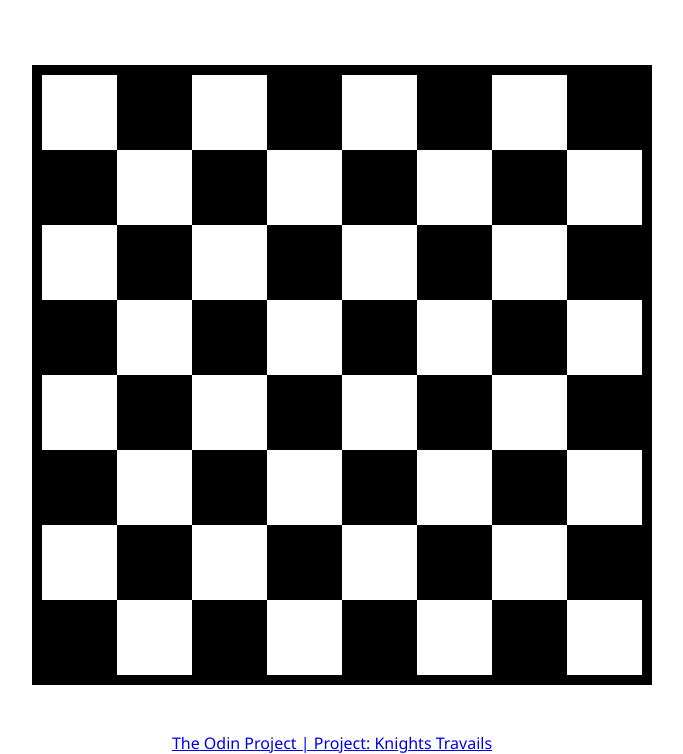
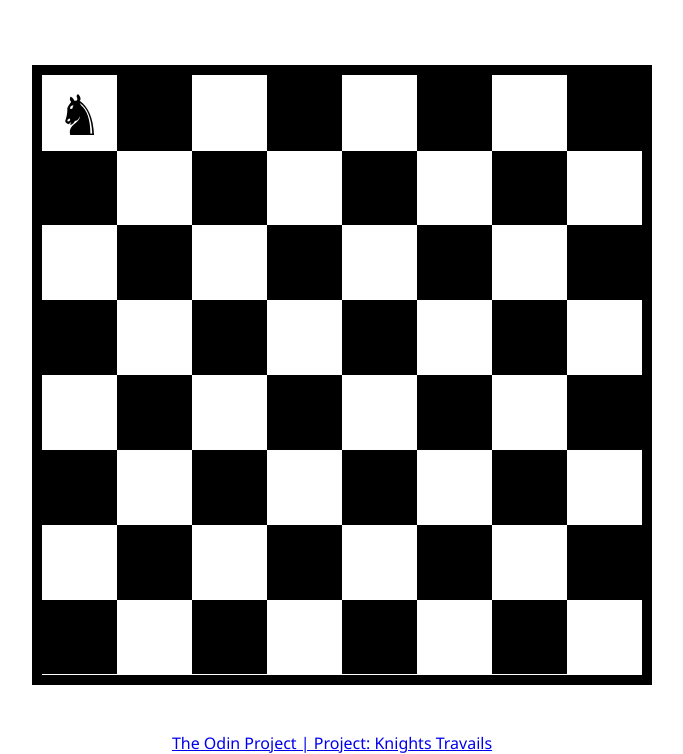
Before and after one commit to CyprianESPI/odin-knights-travails, a website built with webpack: page src/index.html in a window 1280 px wide. Shown: the part 46-800 px from the top of the page, without its empty margins (308-991 px from the left). Built offline with nearby package versions, Linux system fonts and the light colour scheme.

Commit message:
Display knight

```diff
--- a/src/components/board.js
+++ b/src/components/board.js
@@ -3,19 +3,22 @@ import Utils from "./utils";
 class Board {
     static SIZE = 8;
 
-    constructor() {
+    constructor(knight_position) {
         const cont = document.createElement("div");
         cont.className = "board";
-        cont.style.gridTemplateColumns = "1fr ".repeat(Board.SIZE);
+        cont.style.gridTemplateColumns = `repeat(${Board.SIZE}, minmax(0, 1fr))`;
+        cont.style.gridAutoRows = "1fr";
+
         this.container = cont;
+        this.knightPosition = knight_position;
     }
 
     createSquare(row, col) {
         const square = document.createElement("div");
         if ((row + col) % 2 === 0)
-            square.className = "light";
+            square.className = "square light";
         else
-            square.className = "dark";
+            square.className = "square dark";
         return square;
     }
 
@@ -25,6 +28,11 @@ class Board {
         for (let row = 0; row < Board.SIZE; row++) {
             for (let col = 0; col < Board.SIZE; col++) {
                 const square = this.createSquare(row, col);
+                // Add knight
+                if (row == this.knightPosition[0]
+                    && col == this.knightPosition[1]) {
+                    square.innerText = "♞";
+                }
                 this.container.appendChild(square);
             }
         }
--- a/src/index.js
+++ b/src/index.js
@@ -5,7 +5,7 @@ import Board from "./components/board";
 // ================= //
 // DOM interaction
 // ================= //
-const BOARD = new Board();
+const BOARD = new Board([0, 0]);
 const MAIN = document.querySelector("main");
 MAIN.appendChild(BOARD.container);
 
--- a/src/styles.css
+++ b/src/styles.css
@@ -29,4 +29,14 @@ main {
 
 .dark {
     background-color: black;
+    color: white;
 }
+
+.square {
+    display: flex;
+    justify-content: center;
+    align-items: center;
+    /* https://www.sitepoint.com/new-css3-relative-font-size/
+    vmin means 'whichever is smaller between the 1% of the ViewPort's height and the 1% of the ViewPort's width'.*/
+    font-size: 7vmin;
+}
```
